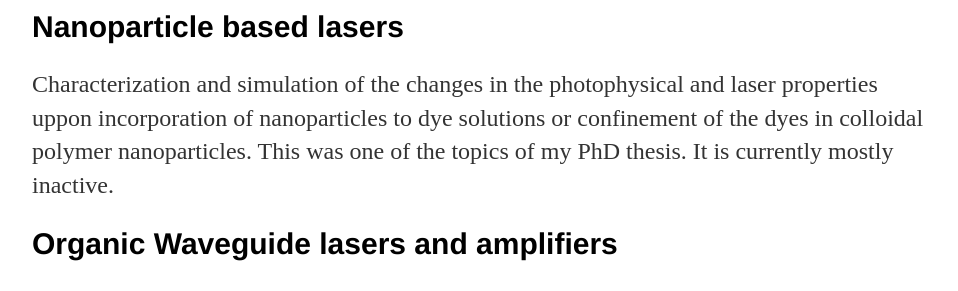
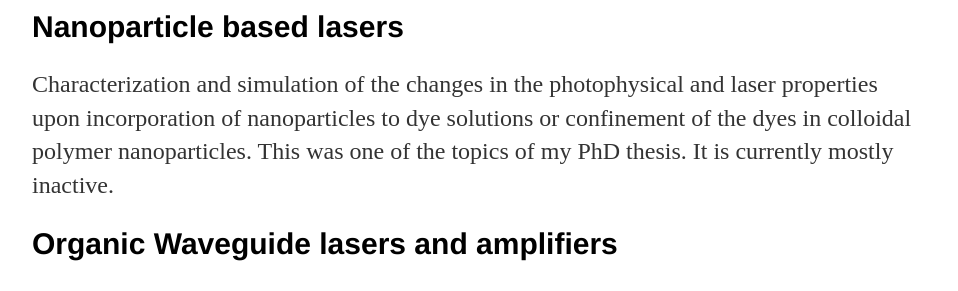
Before and after one commit to lucerlab/lucerlab.github.io, a Jekyll site: the page built from research/index.html, in a window 1280 px wide. Shown: the part 1155-1446 px from the top of the page, without its empty margins (160-1118 px from the left). Built offline with Jekyll 4.4.1, drawn with Linux system fonts in a browser that asks for light colours.

```diff
--- a/research/index.html
+++ b/research/index.html
@@ -34,7 +34,7 @@
 </p>
 
 	<h1 style="font-size:30px;">Nanoparticle based lasers</h1>
-	<p> Characterization and simulation of the changes in the photophysical and laser properties uppon incorporation of nanoparticles to dye solutions
+	<p> Characterization and simulation of the changes in the photophysical and laser properties upon incorporation of nanoparticles to dye solutions
  or confinement of the dyes in colloidal polymer nanoparticles. This was one of the topics of my PhD thesis. It is currently mostly inactive.
 </p>
 
```
Also changed, not shown: images/photoLC.jpg (added).
